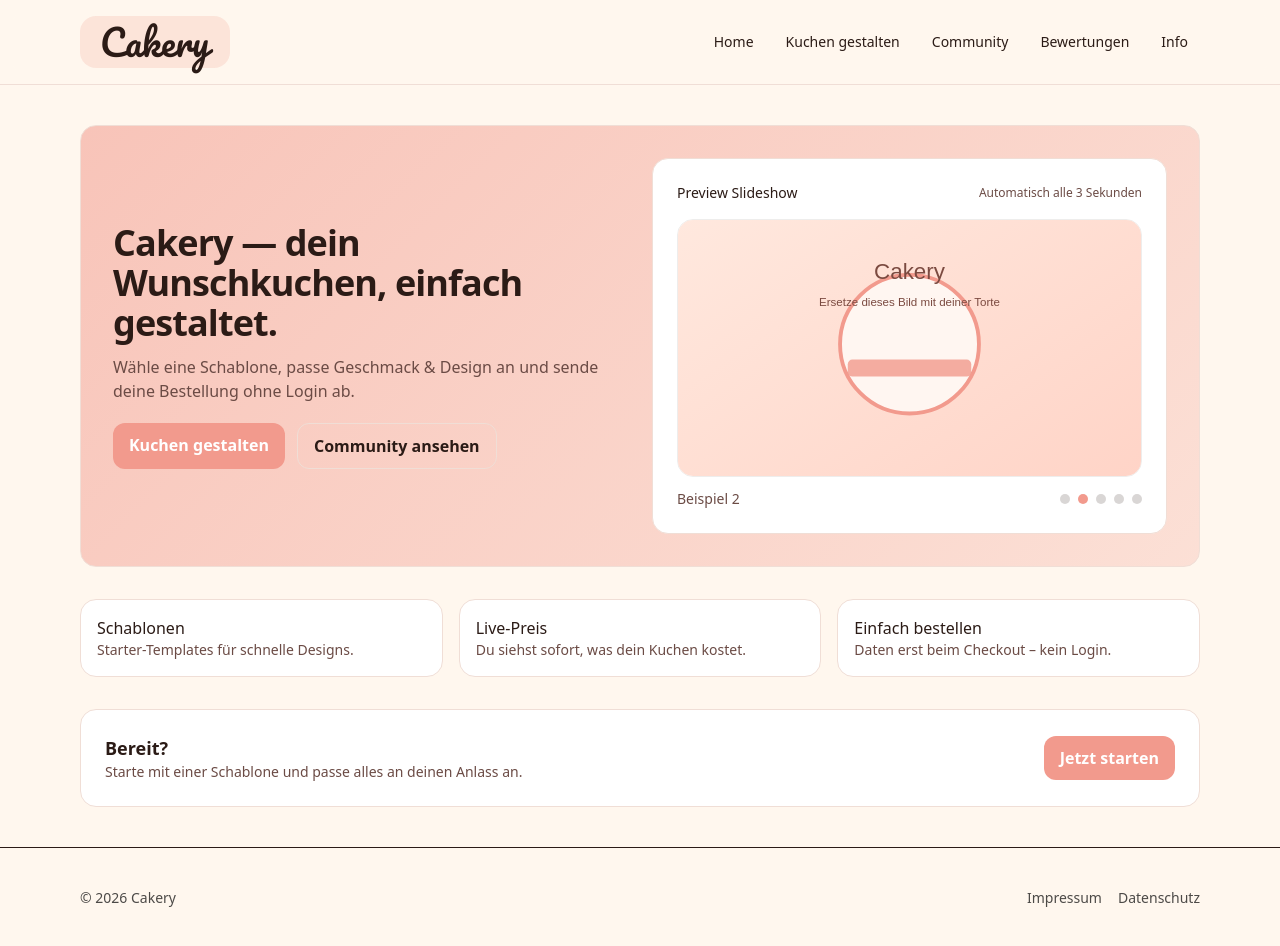
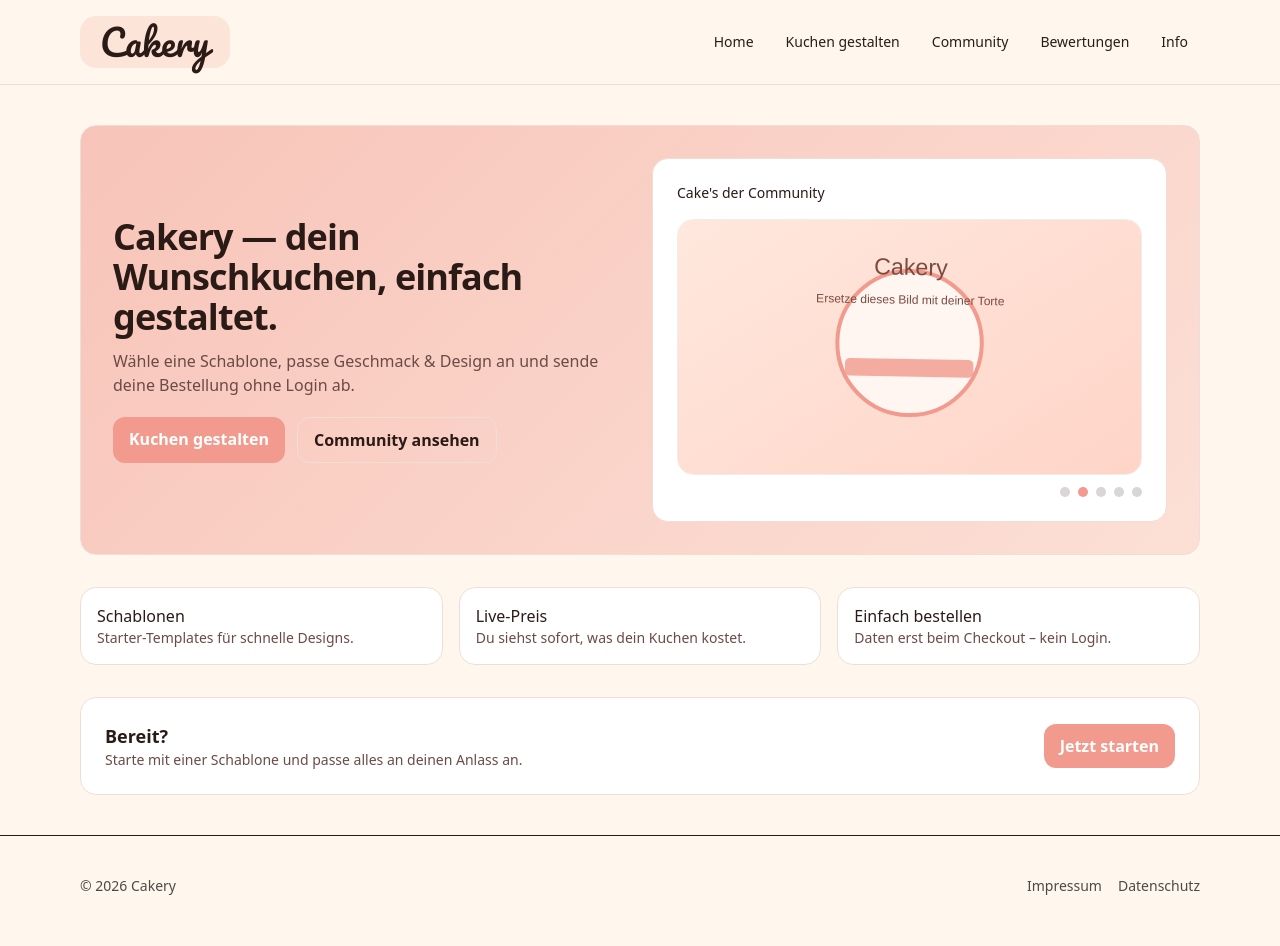
Before and after one commit to Em2theRe/Cakery, a Next.js app: page / in a window 1280 px wide. Built offline with nearby package versions, Linux system fonts and the light colour scheme.

Commit message:
Refine slideshow copy and smooth rotating transitions

```diff
--- a/src/components/CakeCarouselPreview.tsx
+++ b/src/components/CakeCarouselPreview.tsx
@@ -1,27 +1,25 @@
 "use client";
 
 import Image from "next/image";
-import { useEffect, useMemo, useState } from "react";
+import { useEffect, useState } from "react";
 
 type CakeSlide = {
-  title: string;
   image: string;
   alt: string;
 };
 
 const CAKE_SLIDES: CakeSlide[] = [
-  { title: "Beispiel 1", image: "/cakes/cake-1.svg", alt: "Beispieltorte 1" },
-  { title: "Beispiel 2", image: "/cakes/cake-2.svg", alt: "Beispieltorte 2" },
-  { title: "Beispiel 3", image: "/cakes/cake-3.svg", alt: "Beispieltorte 3" },
-  { title: "Beispiel 4", image: "/cakes/cake-4.svg", alt: "Beispieltorte 4" },
-  { title: "Beispiel 5", image: "/cakes/cake-5.svg", alt: "Beispieltorte 5" },
+  { image: "/cakes/cake-1.svg", alt: "Beispieltorte 1" },
+  { image: "/cakes/cake-2.svg", alt: "Beispieltorte 2" },
+  { image: "/cakes/cake-3.svg", alt: "Beispieltorte 3" },
+  { image: "/cakes/cake-4.svg", alt: "Beispieltorte 4" },
+  { image: "/cakes/cake-5.svg", alt: "Beispieltorte 5" },
 ];
 
 const AUTO_SLIDE_MS = 3000;
 
 export default function CakeCarouselPreview() {
   const [index, setIndex] = useState(0);
-  const currentSlide = useMemo(() => CAKE_SLIDES[index], [index]);
 
   useEffect(() => {
     const intervalId = window.setInterval(() => {
@@ -34,23 +32,30 @@ export default function CakeCarouselPreview() {
   return (
     <div className="cakery-card p-6">
       <div className="flex items-center justify-between">
-        <p className="text-sm font-medium">Preview Slideshow</p>
-        <p className="cakery-muted text-xs">Automatisch alle 3 Sekunden</p>
+        <p className="text-sm font-medium">Cake&apos;s der Community</p>
       </div>
 
-      <div className="mt-4 overflow-hidden rounded-2xl border" style={{ borderColor: "rgba(43, 27, 22, 0.08)" }}>
-        <Image
-          key={currentSlide.image}
-          src={currentSlide.image}
-          alt={currentSlide.alt}
-          width={1200}
-          height={800}
-          className="h-56 w-full object-cover md:h-64"
-        />
+      <div
+        className="relative mt-4 h-56 overflow-hidden rounded-2xl border md:h-64"
+        style={{ borderColor: "rgba(43, 27, 22, 0.08)" }}
+      >
+        {CAKE_SLIDES.map((slide, slideIndex) => (
+          <Image
+            key={slide.image}
+            src={slide.image}
+            alt={slide.alt}
+            fill
+            sizes="(max-width: 768px) 100vw, 40vw"
+            className="object-cover transition-all duration-700 ease-in-out"
+            style={{
+              opacity: slideIndex === index ? 1 : 0,
+              transform: slideIndex === index ? "scale(1.04) rotate(1deg)" : "scale(1) rotate(-1deg)",
+            }}
+          />
+        ))}
       </div>
 
-      <div className="mt-3 flex items-center justify-between">
-        <p className="cakery-muted text-sm">{currentSlide.title}</p>
+      <div className="mt-3 flex justify-end">
         <div className="flex gap-2">
           {CAKE_SLIDES.map((slide, slideIndex) => (
             <button
@@ -62,7 +67,7 @@ export default function CakeCarouselPreview() {
                 background:
                   slideIndex === index ? "var(--primary)" : "rgba(43, 27, 22, 0.18)",
               }}
-              aria-label={`Zeige ${slide.title}`}
+              aria-label={`Zeige Bild ${slideIndex + 1}`}
             />
           ))}
         </div>
```
